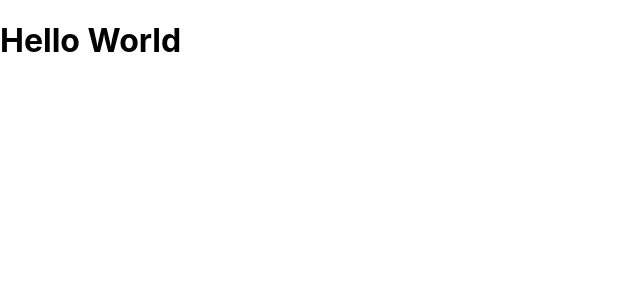
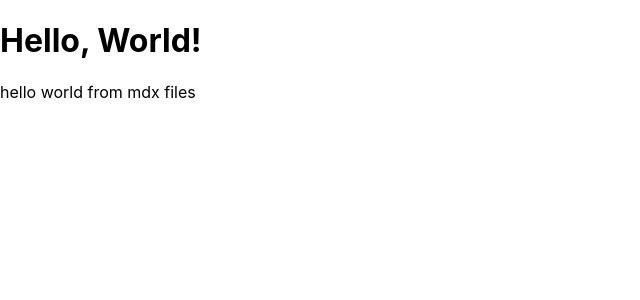
Before and after one commit to uilab-github/demos, a Next.js app: page / in a window 1280 px wide. Shown: the top 300 px of the page, without its empty margins (0-640 px from the left). Built offline with nearby package versions, Linux system fonts and the light colour scheme.

Commit message:
Apply mdx

```diff
--- a/component/Home.tsx
+++ b/component/Home.tsx
@@ -1,5 +1,7 @@
+import React from 'react';
 import { NextPage } from 'next';
 import Head from 'next/head';
+import HomeContent from '../post/homeContent.mdx';
 
 const Home: NextPage = () => {
   return (
@@ -12,7 +14,7 @@ const Home: NextPage = () => {
       </Head>
 
       <main>
-        <h1>Hello World</h1>
+        <HomeContent />
       </main>
 
       <footer></footer>
--- a/next.config.js
+++ b/next.config.js
@@ -1,4 +1,25 @@
 /** @type {import('next').NextConfig} */
 module.exports = {
   reactStrictMode: true,
-}
+  // Support MDX files as pages:
+  pageExtensions: ['md', 'mdx', 'tsx', 'ts', 'jsx', 'js'],
+  // Support loading `.md`, `.mdx`:
+  webpack(config, options) {
+    config.module.rules.push({
+      test: /\.mdx?$/,
+      use: [
+        // The default `babel-loader` used by Next:
+        options.defaultLoaders.babel,
+        {
+          loader: '@mdx-js/loader',
+          /** @type {import('@mdx-js/loader').Options} */
+          options: {
+            /* jsxImportSource: …, otherOptions… */
+          },
+        },
+      ],
+    });
+
+    return config;
+  },
+};
--- a/package.json
+++ b/package.json
@@ -8,6 +8,9 @@
     "lint": "next lint"
   },
   "dependencies": {
+    "@mdx-js/loader": "^1.6.22",
+    "@mdx-js/mdx": "^1.6.22",
+    "@types/mdx": "^2.0.1",
     "next": "12.0.4",
     "react": "17.0.2",
     "react-dom": "17.0.2"
--- /dev/null
+++ b/post/homeContent.mdx
@@ -0,0 +1,3 @@
+# Hello, World!
+
+hello world from mdx files
```
Also changed, not shown: 1 other file (tests, documents, lock files or other folders).
